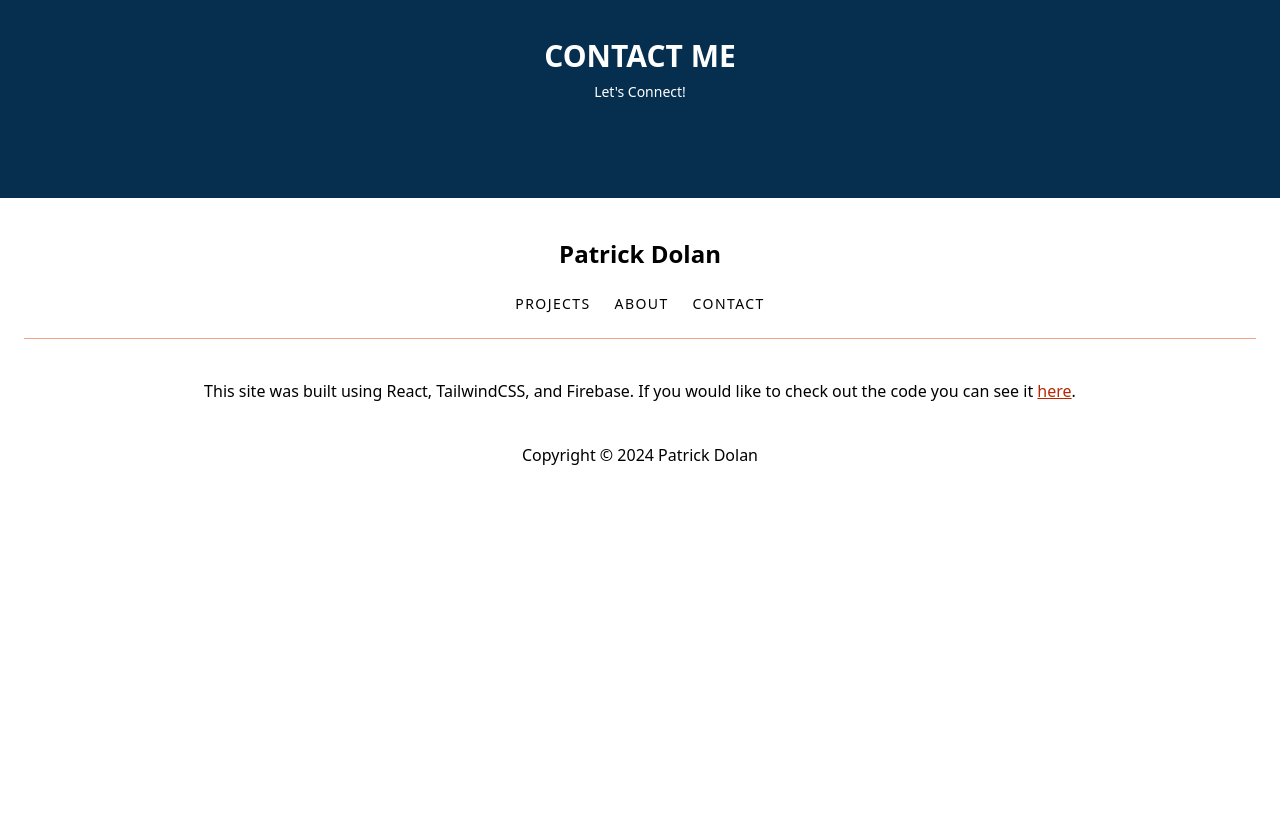
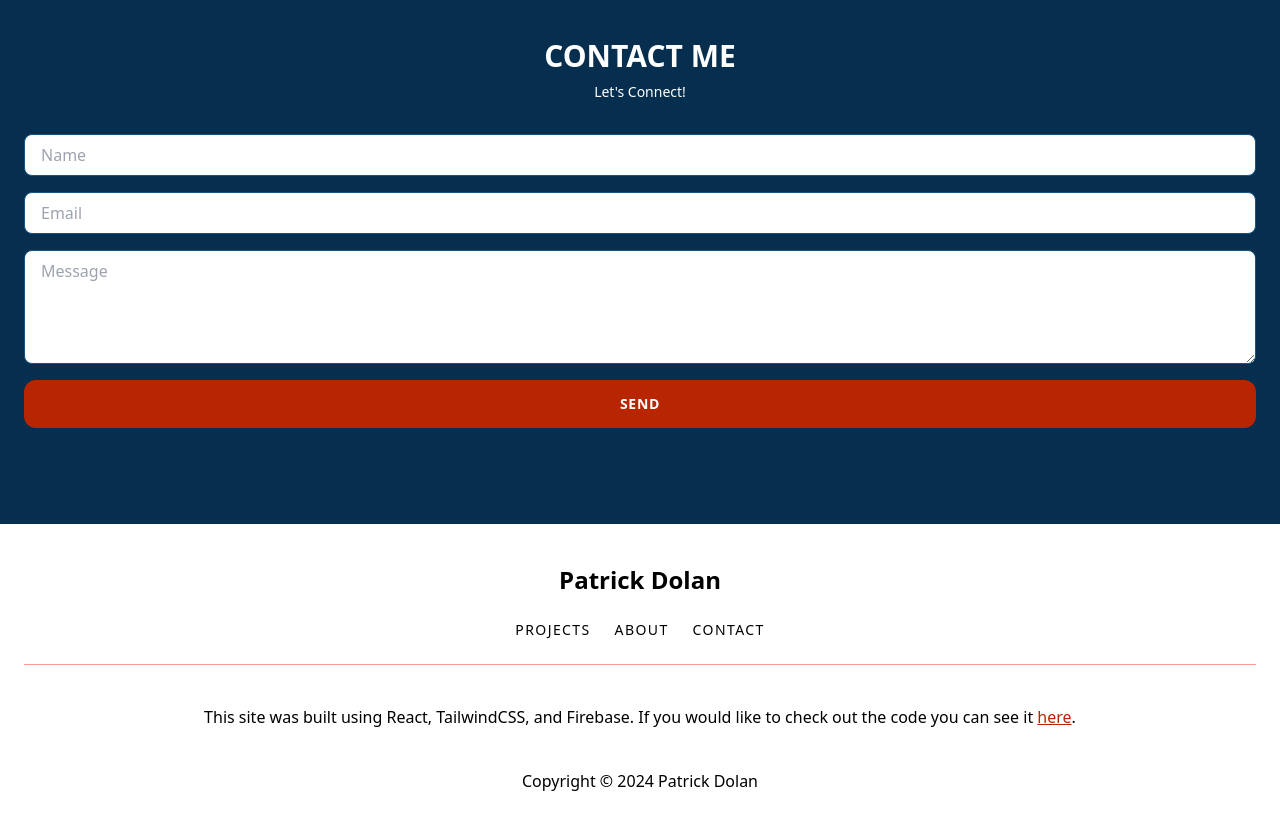
Before and after one commit to Patrick-Dolan/portfolio, a React (Vite) app: page / in a window 1280 px wide. Shown: the part 4320-5149 px from the top of the page. Before the commit the page ends 4827 px from the top, so only its background shows below. Built offline with nearby package versions, Linux system fonts and the light colour scheme.

Commit message:
add Contact form and set up emailjs

```diff
--- a/package.json
+++ b/package.json
@@ -10,6 +10,7 @@
     "preview": "vite preview"
   },
   "dependencies": {
+    "@emailjs/browser": "^4.3.3",
     "react": "^18.2.0",
     "react-dom": "^18.2.0"
   },
--- a/src/components/sections/ContactSection.jsx
+++ b/src/components/sections/ContactSection.jsx
@@ -1,11 +1,54 @@
+import { useRef } from "react";
 import SectionContainer from "../shared/SectionContainer";
+import emailjs from '@emailjs/browser';
+import Button from "../shared/Button";
 
 function ContactSection() {
+  const form = useRef();
+
+  function sendEmail(e) {
+    e.preventDefault();
+
+    emailjs.sendForm(import.meta.env.VITE_EMAILJS_EMAILSERVICEID, import.meta.env.VITE_EMAILJS_EMAILTEMPLATEID, e.target, import.meta.env.VITE_EMAILJS_EMAILPUBLICKEY)
+      .then((result) => {
+        console.log(result.text);
+        e.target.reset();
+      }, (error) => {
+        console.log(error.text);
+      });
+  }
+
   return (
     <section id="contact" className="py-24 bg-primary text-white">
       <SectionContainer>
         <h2 className="text-center text-3xl mb-2 font-bold uppercase">Contact Me</h2>
-        <p className="text-center text-sm">Let&apos;s Connect!</p>
+        <p className="text-center text-sm mb-8">Let&apos;s Connect!</p>
+        <form ref={form} onSubmit={sendEmail}>
+          <div className="grid grid-cols-1 gap-y-4 text-black">
+            <input
+              type="text"
+              name="name"
+              placeholder="Name"
+              className="border border-primary-light rounded-lg px-4 py-2"
+              required
+            />
+            <input
+              type="email"
+              name="user_email"
+              placeholder="Email"
+              className="border border-primary-light rounded-lg px-4 py-2"
+              required
+            />
+            <textarea
+              name="message"
+              placeholder="Message"
+              rows="4"
+              className="border border-primary-light rounded-lg px-4 py-2"
+              required
+            />
+            <Button text="Send" type="submit" />
+          </div>
+        </form>
       </SectionContainer>
     </section>
   )
```
Also changed, not shown: 1 other file (tests, documents, lock files or other folders).
